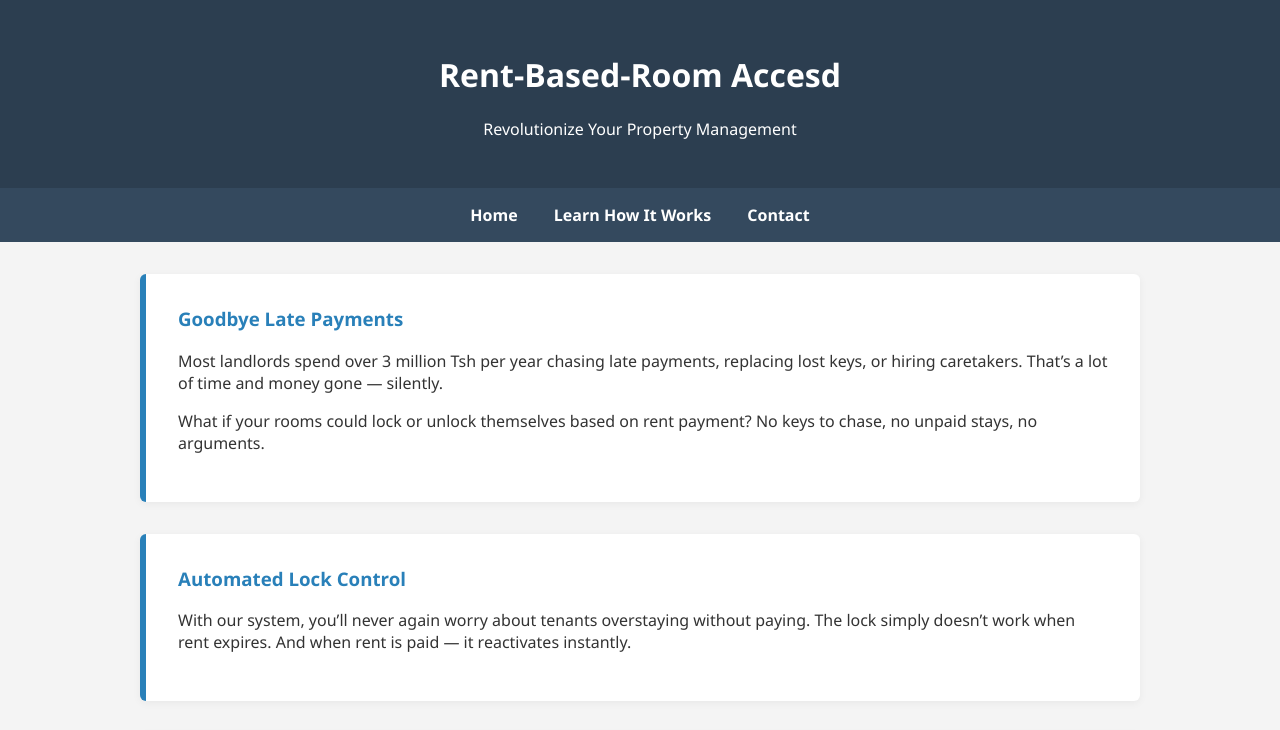
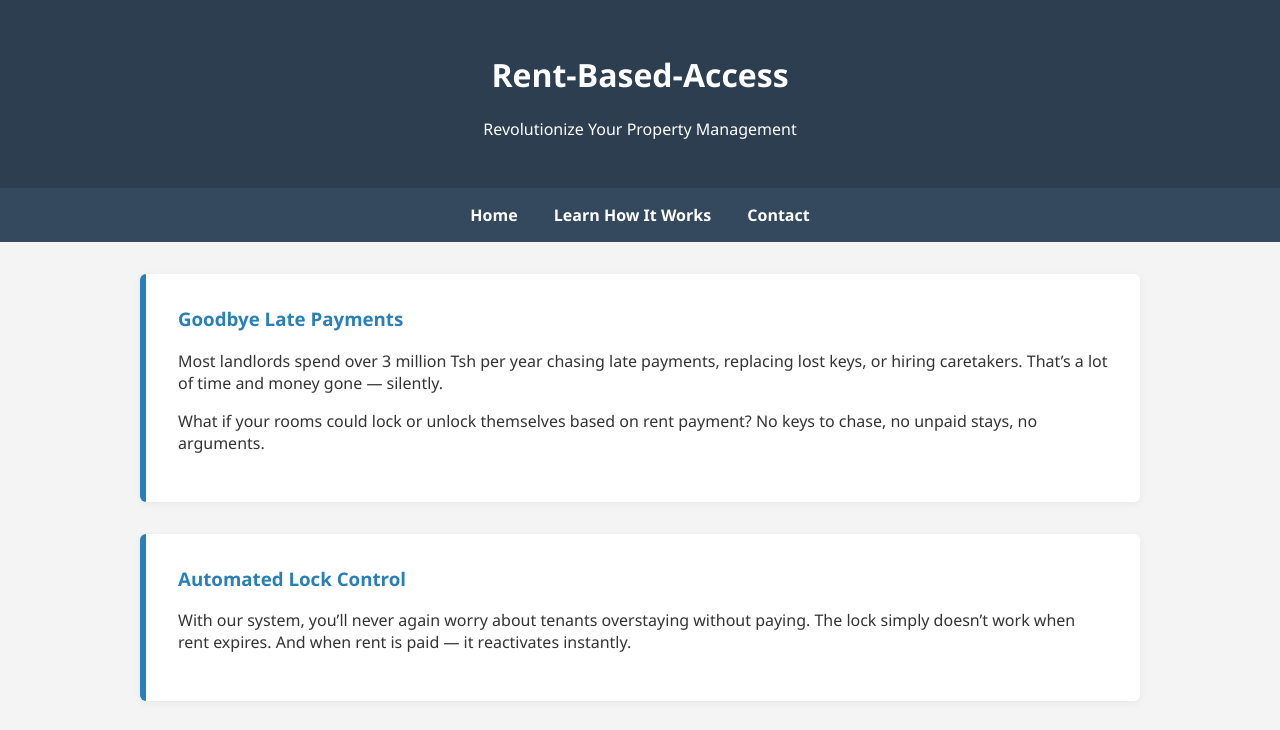
Before and after one commit to SEC-125-hash/System, a plain HTML site: page marketing.html in a window 1280 px wide. Shown: the top 730 px of the page. Drawn offline with Linux system fonts and the light colour scheme.

Commit message:
Update marketing.html

```diff
--- a/marketing.html
+++ b/marketing.html
@@ -85,7 +85,7 @@
 
 <body>
   <header>
-    <h1>Rent-Based-Room Accesd</h1>
+    <h1>Rent-Based-Access</h1>
     <p>Revolutionize Your Property Management</p>
   </header>
 
```
